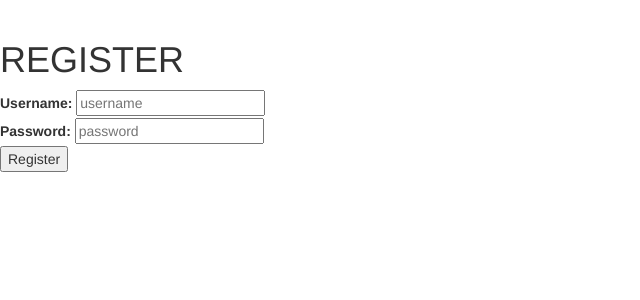
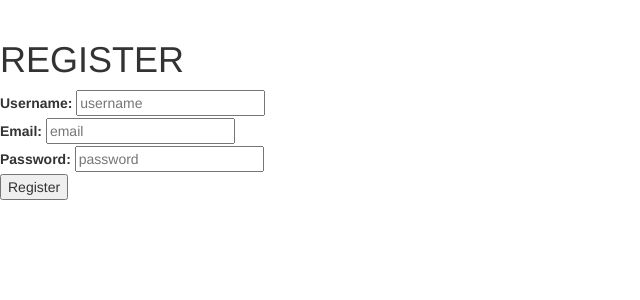
Before and after one commit to CurtisForristal/collector, a Node server app: page /register in a window 1280 px wide. Shown: the part 52-352 px from the top of the page, without its empty margins (0-640 px from the left). Run offline with Node 20, Linux system fonts and the light colour scheme; some libraries are stand-ins or nearby versions.

Commit message:
add email field to User model, register view, and register CREATE route

```diff
--- a/models/user.js
+++ b/models/user.js
@@ -6,7 +6,8 @@ var mongoose = require("mongoose");
 var passportLocalMongoose = require("passport-local-mongoose");
 
 var userSchema = new mongoose.Schema ({
-    username: String,
+    username: {type: String, unqiue: true, required: true},
+    email: {type: String, unqiue: true, required: true},
     password: String,
     games: [{
         type: mongoose.Schema.Types.ObjectId,
--- a/routes/index.js
+++ b/routes/index.js
@@ -27,7 +27,10 @@ router.get("/register", function (req, res) {
 // REGISTER CREATE
 // Create a new user from the register form
 router.post("/register", function (req, res) {
-    var newUser = new User({username: req.body.username});
+    var newUser = new User({
+        username: req.body.username,
+        email: req.body.email
+    });
 
     User.register(newUser, req.body.password, function (err, user) {
         if (err) {
--- a/views/authentication/register.ejs
+++ b/views/authentication/register.ejs
@@ -15,6 +15,11 @@
     </div>
 
     <div>
+        <label>Email:</label>
+        <input type="email" name="email" placeholder="email">
+    </div>
+
+    <div>
         <label>Password:</label>
         <input type="password" name="password" placeholder="password">
     </div>
```
